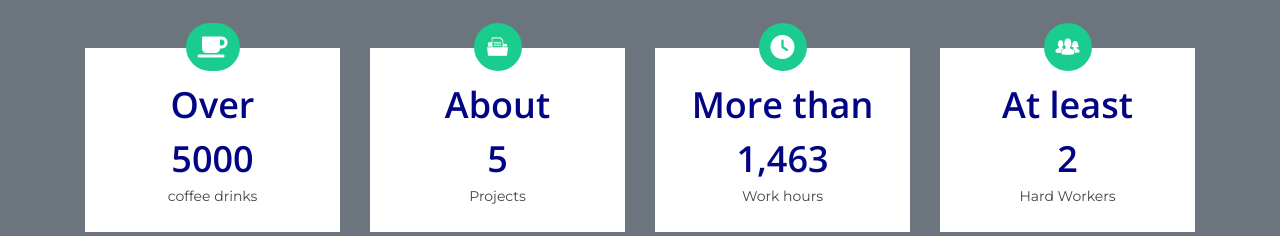
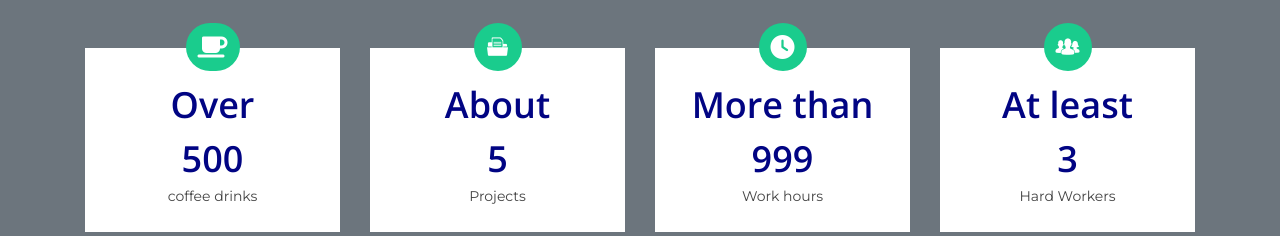
Before and after one commit to Overact-Games/Overact-Games.github.io, a plain HTML site: page index.html in a window 1280 px wide. Shown: the part 1880-2116 px from the top of the page. Drawn offline with nearby package versions, Linux system fonts and the light colour scheme.

Commit message:
Updated Counts section

```diff
--- a/index.html
+++ b/index.html
@@ -218,7 +218,7 @@
           <div class="col-lg-3 col-md-6">
             <div class="count-box">
               <i class="fas fa-coffee"></i>
-              <span>Over</span><span class="cofee-count" data-toggle="counter-up">5000</span>
+              <span>Over</span><span class="cofee-count" data-toggle="counter-up">500</span>
               <p>coffee drinks</p>
             </div>
           </div>
@@ -234,7 +234,7 @@
           <div class="col-lg-3 col-md-6 mt-5 mt-lg-0">
             <div class="count-box">
               <i class="fas fa-clock"></i>
-              <span>More than</span><span class="work-hours-count" data-toggle="counter-up">1,463</span>
+              <span>More than</span><span class="work-hours-count" data-toggle="counter-up">999</span>
               <p>Work hours</p>
             </div>
           </div>
@@ -242,7 +242,7 @@
           <div class="col-lg-3 col-md-6 mt-5 mt-lg-0">
             <div class="count-box">
               <i class="icofont-users-alt-5"></i>
-              <span>At least</span><span class="workers-count" data-toggle="counter-up">2</span>
+              <span>At least</span><span class="workers-count" data-toggle="counter-up">3</span>
               <p>Hard Workers</p>
             </div>
           </div>
```
